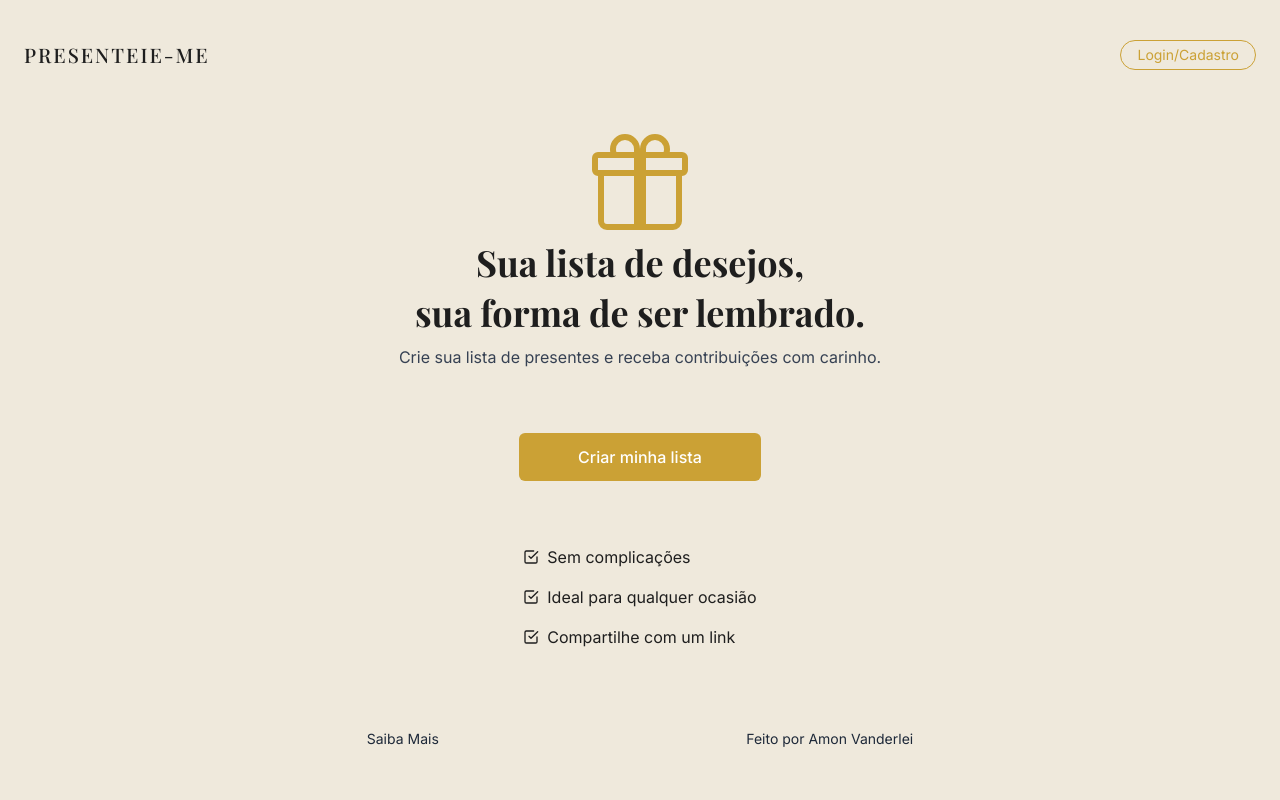
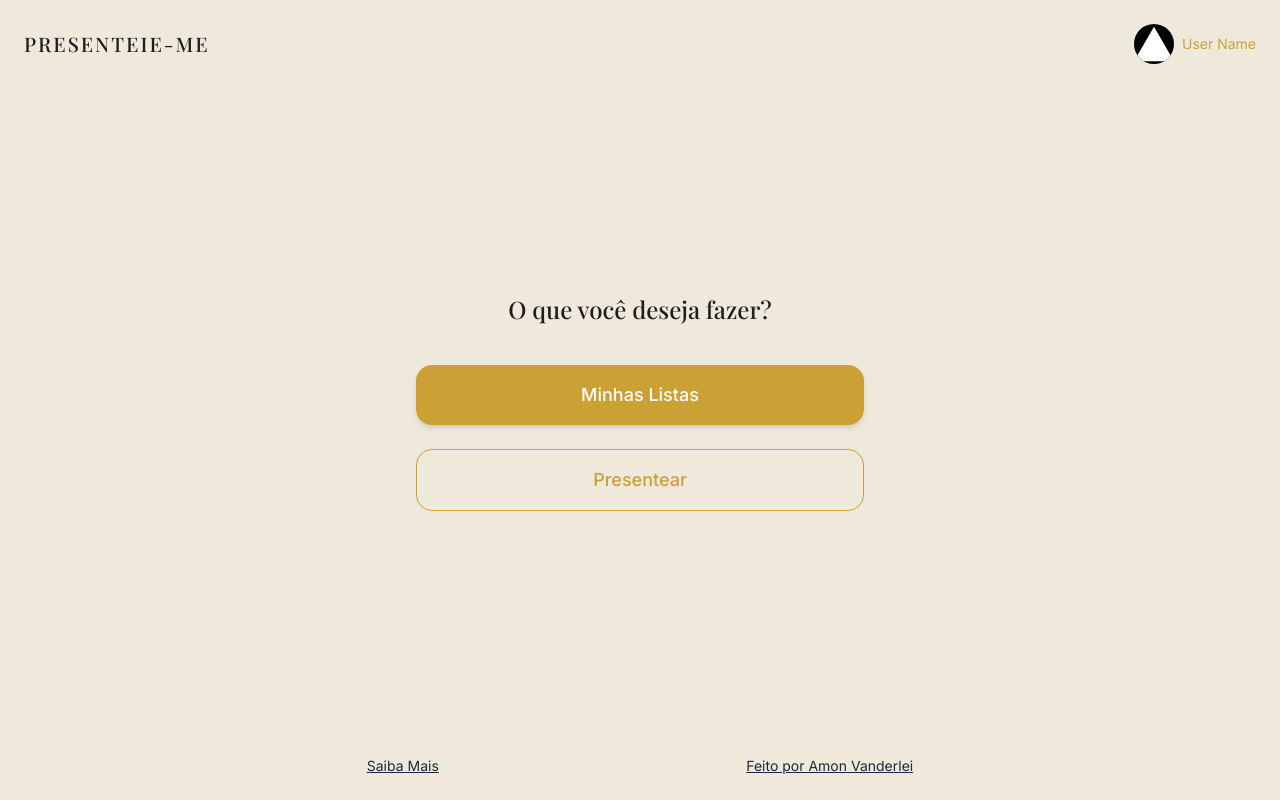
Before and after one commit to AmonVanderlei/presenteie-me, a Next.js app: page / in a window 1280 px wide. Built offline with nearby package versions, Linux system fonts and the light colour scheme.

Commit message:
Add main page

```diff
--- /dev/null
+++ b/app/Home/page.tsx
@@ -0,0 +1,60 @@
+import Footer from "@/components/Footer";
+import Link from "next/link";
+import { BsGift } from "react-icons/bs";
+import { FiCheckSquare } from "react-icons/fi";
+
+export default function Home() {
+  return (
+    <div className="min-h-screen flex flex-col items-center justify-between px-6 py-6">
+      <header className="w-full flex justify-between items-center mb-10">
+        <Link href="/" className="text-xl tracking-widest font-title">
+          PRESENTEIE-ME
+        </Link>
+        <Link
+          href="/signin"
+          className="border border-golden text-golden px-4 py-1 rounded-full text-sm hover:scale-105 transition-transform duration-200 ease-in-out
+"
+        >
+          Login/Cadastro
+        </Link>
+      </header>
+
+      <main className="max-w-11/12 text-center items-center flex flex-col gap-10 mt-6">
+        <div className="flex flex-col gap-2 items-center">
+          <BsGift className="text-golden text-8xl" />
+
+          <h2 className="text-3xl md:text-4xl font-title font-semibold leading-snug">
+            Sua lista de desejos,
+            <br />
+            sua forma de ser lembrado.
+          </h2>
+
+          <p className="text-gray-700">
+            Crie sua lista de presentes e receba contribuições com carinho.
+          </p>
+        </div>
+
+        <Link
+          href="/signin"
+          className="w-1/2 bg-golden text-white py-3 px-6 rounded-md font-medium my-6 hover:opacity-90 hover:scale-105 transition-transform duration-200 ease-in-out"
+        >
+          Criar minha lista
+        </Link>
+
+        <ul className="text-left space-y-4">
+          <li className="flex items-center gap-2">
+            <FiCheckSquare /> Sem complicações
+          </li>
+          <li className="flex items-center gap-2">
+            <FiCheckSquare /> Ideal para qualquer ocasião
+          </li>
+          <li className="flex items-center gap-2">
+            <FiCheckSquare /> Compartilhe com um link
+          </li>
+        </ul>
+      </main>
+
+      <Footer />
+    </div>
+  );
+}
--- a/app/page.tsx
+++ b/app/page.tsx
@@ -1,62 +1,47 @@
+import Footer from "@/components/Footer";
+import Image from "next/image";
 import Link from "next/link";
-import { BsGift } from "react-icons/bs";
-import { FiCheckSquare } from "react-icons/fi";
 
-export default function Home() {
+export default function Main() {
   return (
-    <div className="min-h-screen flex flex-col items-center px-6 py-10">
+    <div className="min-h-screen flex flex-col items-center justify-between px-6 py-6">
       <header className="w-full flex justify-between items-center mb-10">
         <Link href="/" className="text-xl tracking-widest font-title">
           PRESENTEIE-ME
         </Link>
-        <Link
-          href="/signin"
-          className="border border-golden text-golden px-4 py-1 rounded-full text-sm hover:scale-105 transition-transform duration-200 ease-in-out
-"
-        >
-          Login/Cadastro
-        </Link>
+        <div className="flex items-center gap-2">
+          <Image
+            className="bg-black rounded-full w-10 h-10"
+            src="/vercel.svg"
+            width={40}
+            height={40}
+            alt="Profile Picture"
+          />
+          <p className="text-golden text-sm">User Name</p>
+        </div>
       </header>
 
-      <main className="max-w-11/12 text-center items-center flex flex-col gap-10 mt-6">
-        <div className="flex flex-col gap-2 items-center">
-          <BsGift className="text-golden text-8xl" />
+      <main className="max-w-md w-full text-center flex flex-col gap-10 mt-6">
+        <h1 className="text-2xl font-title">O que você deseja fazer?</h1>
 
-          <h2 className="text-3xl md:text-4xl font-title font-semibold leading-snug">
-            Sua lista de desejos,
-            <br />
-            sua forma de ser lembrado.
-          </h2>
+        <div className="flex flex-col gap-6">
+          <Link
+            href="/mylists"
+            className="bg-golden text-white py-4 px-6 rounded-2xl text-lg font-medium shadow-md hover:scale-105 hover:shadow-lg transition-all"
+          >
+            Minhas Listas
+          </Link>
 
-          <p className="text-gray-700">
-            Crie sua lista de presentes e receba contribuições com carinho.
-          </p>
+          <Link
+            href="/gift"
+            className="border border-golden text-golden py-4 px-6 rounded-2xl text-lg font-medium hover:bg-golden hover:text-white transition-all hover:scale-105"
+          >
+            Presentear
+          </Link>
         </div>
-
-        <Link
-          href="/signin"
-          className="w-1/2 bg-golden text-white py-3 px-6 rounded-md font-medium my-6 hover:opacity-90 hover:scale-105 transition-transform duration-200 ease-in-out"
-        >
-          Criar minha lista
-        </Link>
-
-        <ul className="text-left space-y-4">
-          <li className="flex items-center gap-2">
-            <FiCheckSquare /> Sem complicações
-          </li>
-          <li className="flex items-center gap-2">
-            <FiCheckSquare /> Ideal para qualquer ocasião
-          </li>
-          <li className="flex items-center gap-2">
-            <FiCheckSquare /> Compartilhe com um link
-          </li>
-        </ul>
       </main>
 
-      <footer className="w-11/12 mt-20 text-sm text-gray-800 flex gap-4 flex-wrap justify-evenly">
-        <a href="https://github.com/AmonVanderlei/presenteie-me" target="_blank">Saiba Mais</a>
-        <a href="https://github.com/AmonVanderlei" target="_blank">Feito por Amon Vanderlei</a>
-      </footer>
+      <Footer/>
     </div>
   );
 }
--- /dev/null
+++ b/components/Footer.tsx
@@ -0,0 +1,22 @@
+export default function Footer() {
+  return (
+    <footer className="w-11/12 mt-20 text-sm text-gray-800 flex gap-4 flex-wrap justify-evenly">
+      <a
+        className="underline"
+        href="https://github.com/AmonVanderlei/presenteie-me"
+        target="_blank"
+        rel="noopener noreferrer"
+      >
+        Saiba Mais
+      </a>
+      <a
+        className="underline"
+        href="https://github.com/AmonVanderlei"
+        target="_blank"
+        rel="noopener noreferrer"
+      >
+        Feito por Amon Vanderlei
+      </a>
+    </footer>
+  );
+}
```
